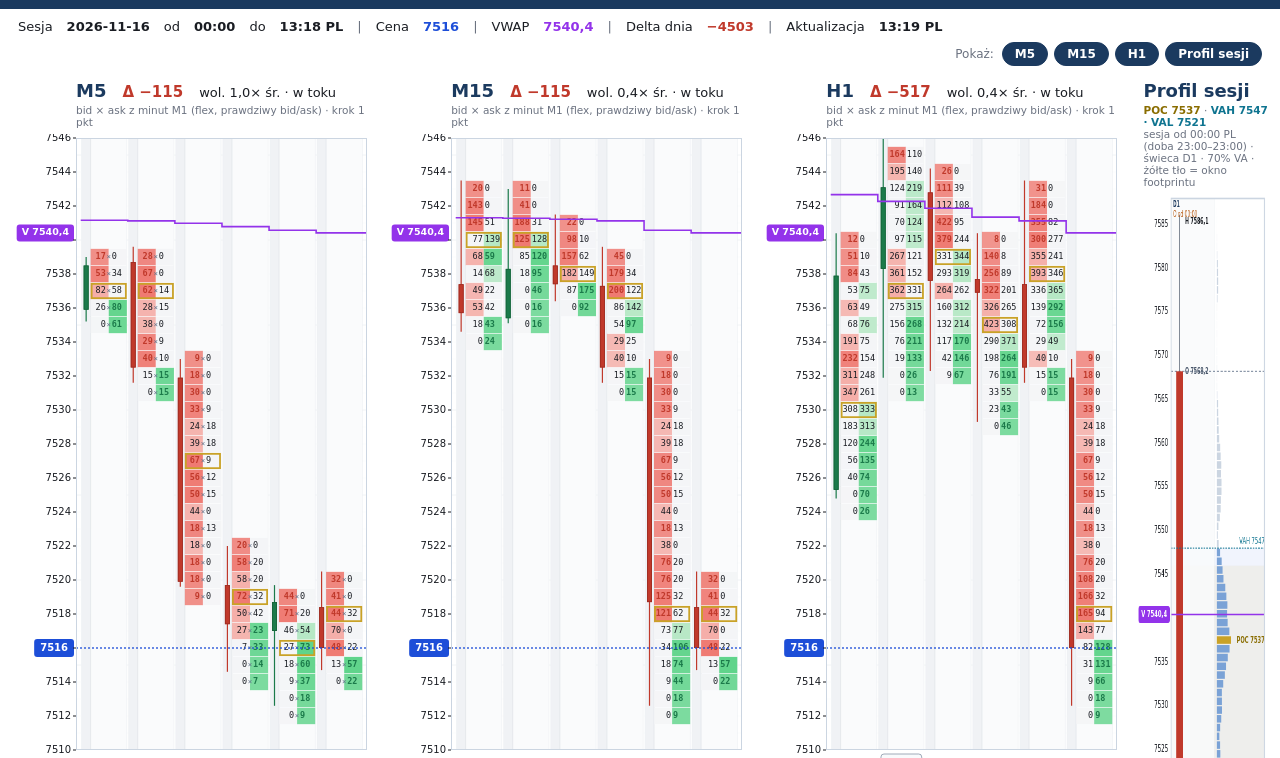
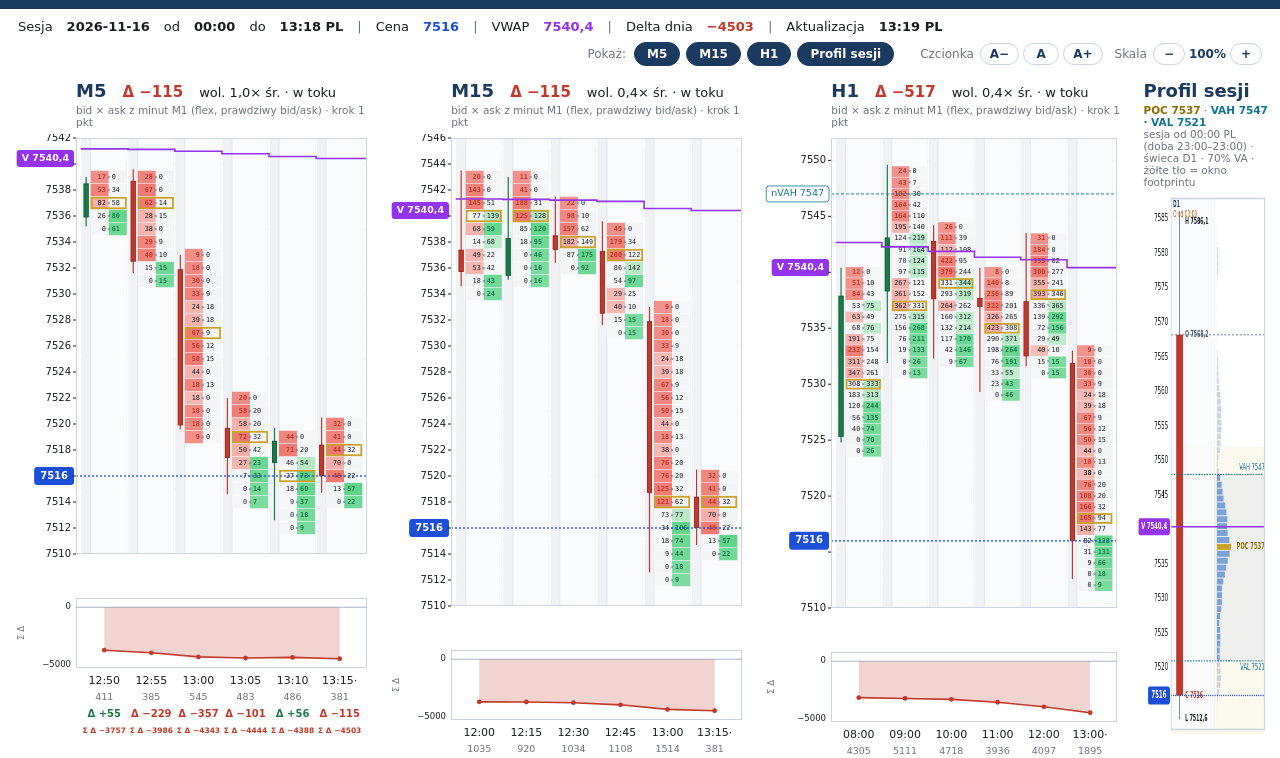
Before and after one commit to tpaczoski/da-flow, a plain HTML site: page live_us500.html in a window 1280 px wide. Shown: the part 42-800 px from the top of the page. Drawn offline with Linux system fonts and the light colour scheme.

Commit message:
live_us500: oś Y do wszystkich widocznych świec, czcionka A−/A+ i skala

```diff
--- a/live_us500.html
+++ b/live_us500.html
@@ -30,6 +30,12 @@ html,body{margin:0;background:var(--bg);color:var(--text);font-family:var(--f);f
 .tog button{font:inherit;font-size:12px;font-weight:700;border:1px solid #cbd5e1;background:#fff;color:var(--muted);border-radius:999px;padding:4px 12px;cursor:pointer}
 .tog button[aria-pressed="true"]{background:var(--navy);border-color:var(--navy);color:#fff}
 .tog button:focus-visible{outline:2px solid var(--price);outline-offset:2px}
+.uictl{display:flex;gap:4px;align-items:center;flex-wrap:wrap}
+.uictl span{color:var(--muted);font-size:12px;margin:0 2px 0 8px}
+.uictl button{font:inherit;font-size:12px;font-weight:700;border:1px solid #cbd5e1;background:#fff;color:var(--navy);border-radius:999px;padding:3px 9px;cursor:pointer;min-width:32px}
+.uictl button:hover,.uictl button:focus-visible{background:var(--navy);color:#fff;outline:none}
+.uictl #scaleLbl,.uictl #fontReset{min-width:36px;text-align:center;color:var(--navy);font-weight:700;font-size:12px}
+.uictl #scaleLbl{margin:0;cursor:pointer}
 .warn{background:#fff3d6;color:#8a5a00;border:1px solid #e0b04a;border-radius:8px;padding:8px 12px;margin:8px 18px 0;font-weight:700}
 .err{color:var(--red);font-weight:700;padding:14px 18px}
 #stale[hidden],#msg:empty,.col[hidden]{display:none}
@@ -76,6 +82,16 @@ canvas{display:block;width:100%}
     <button data-k="m15" aria-pressed="true">M15</button>
     <button data-k="h1" aria-pressed="true">H1</button>
     <button data-k="prof" aria-pressed="true">Profil sesji</button>
+  </div>
+  <div class="uictl" role="group" aria-label="Czcionka i skala">
+    <span>Czcionka</span>
+    <button type="button" id="fontMinus" title="Mniejsza czcionka">A−</button>
+    <button type="button" id="fontReset" title="Reset czcionki (100%)">A</button>
+    <button type="button" id="fontPlus" title="Większa czcionka">A+</button>
+    <span>Skala</span>
+    <button type="button" id="scaleMinus" title="Pomniejsz wykres">−</button>
+    <span id="scaleLbl" title="Reset skali (100%)">100%</span>
+    <button type="button" id="scalePlus" title="Powiększ wykres">+</button>
   </div>
   <button type="button" class="live-reset" id="resetAll" hidden aria-label="Wróć do widoku na żywo">⟲ na żywo</button>
 </div>
@@ -129,6 +145,31 @@ document.querySelectorAll('#tog button').forEach(b => b.onclick = () => {
   applyVis(); if (LAST) render(LAST);
 });
 applyVis();
+
+// ---------- font size & chart scale (localStorage) ----------
+const UI_KEY = 'live-us500-ui';
+let UI = { font: 1, scale: 1 };
+try {
+  const u = JSON.parse(localStorage.getItem(UI_KEY) || '{}');
+  if (u && isFinite(u.font)) UI.font = u.font;
+  if (u && isFinite(u.scale)) UI.scale = u.scale;
+} catch (e) {}
+function clampUI(v, lo, hi) { return Math.max(lo, Math.min(hi, Math.round(v * 20) / 20)); }
+function saveUI() { try { localStorage.setItem(UI_KEY, JSON.stringify(UI)); } catch (e) {} }
+function syncUI() {
+  const fl = $('fontReset'), sl = $('scaleLbl');
+  if (fl) fl.title = 'Reset czcionki (' + Math.round(UI.font * 100) + '%)';
+  if (sl) sl.textContent = Math.round(UI.scale * 100) + '%';
+}
+function setFont(v) { UI.font = clampUI(v, 0.7, 1.5); saveUI(); syncUI(); if (LAST) render(LAST); }
+function setScale(v) { UI.scale = clampUI(v, 0.5, 1.5); saveUI(); syncUI(); if (LAST) render(LAST); }
+$('fontMinus').onclick = () => setFont(UI.font - 0.1);
+$('fontPlus').onclick = () => setFont(UI.font + 0.1);
+$('fontReset').onclick = () => setFont(1);
+$('scaleMinus').onclick = () => setScale(UI.scale - 0.1);
+$('scalePlus').onclick = () => setScale(UI.scale + 0.1);
+$('scaleLbl').onclick = () => setScale(1);
+syncUI();
 
 // ---------- data ----------
 const fbin = p => Math.floor(p / STEP + 1e-9) * STEP;
@@ -279,17 +320,19 @@ function drawFp(cv, all, tf, ymin, ymax, price, refItems, rowH, vwap) {
   }
   const maxLabAt = px => { fontNum(ctx, px); let m = 0; for (const t of labels) m = Math.max(m, ctx.measureText(t).width); return m; };
   const halfW = gap => Math.max(3, (cellsW - gap) / 2 - 1);
-  let fs = Math.max(MIN_FONT, Math.min(11, rowH * 0.5));
+  const fontMul = UI.font || 1;
+  const minFs = Math.max(6, MIN_FONT * fontMul * 0.85);
+  let fs = Math.max(minFs, Math.min(12 * fontMul, rowH * 0.5 * fontMul));
   let mode = 'stack'; // 'hx' bid × ask, 'h' bid ask, 'stack' bid over ask
-  if (maxLabAt(MIN_FONT) <= halfW(6)) {
+  if (maxLabAt(minFs) <= halfW(6)) {
     mode = 'hx';
-    while (fs > MIN_FONT && maxLabAt(fs) > halfW(6)) fs -= 0.5;
-  } else if (maxLabAt(MIN_FONT) <= halfW(2)) {
+    while (fs > minFs && maxLabAt(fs) > halfW(6)) fs -= 0.5;
+  } else if (maxLabAt(minFs) <= halfW(2)) {
     mode = 'h';
-    while (fs > MIN_FONT && maxLabAt(fs) > halfW(2)) fs -= 0.5;
+    while (fs > minFs && maxLabAt(fs) > halfW(2)) fs -= 0.5;
   } else {
     mode = 'stack';
-    while (fs > MIN_FONT && maxLabAt(fs) > cellsW - 2) fs -= 0.5;
+    while (fs > minFs && maxLabAt(fs) > cellsW - 2) fs -= 0.5;
   }
   const midGap = mode === 'hx' ? 6 : 2;
   const fsX = Math.max(6, Math.min(fs - 1, 8));
@@ -620,13 +663,25 @@ function setYShift(tf, ymin, ymax, all) {
   PAN[tf].yManual = true;
   [PAN[tf].ymin, PAN[tf].ymax] = clampY(ymin, ymax, all);
 }
-function yWin(tf, vis, liveLo, liveHi) {
+function visYRange(vis, price) {
+  if (!vis || !vis.length) return null;
+  const ls = vis.map(c => c.l), hs = vis.map(c => c.h);
+  if (price != null && isFinite(price)) { ls.push(price); hs.push(price); }
+  return [Math.floor(Math.min(...ls) - 1e-9) - 2, Math.ceil(Math.max(...hs) - 1e-9) + 2];
+}
+function yWin(tf, vis, liveLo, liveHi, price) {
   const p = PAN[tf];
-  if (p.yManual) return [p.ymin, p.ymax];
-  if (p.endSt != null && vis.length) {
-    return [Math.floor(Math.min(...vis.map(c => c.l)) - 1e-9) - 2, Math.ceil(Math.max(...vis.map(c => c.h)) - 1e-9) + 2];
-  }
-  return [liveLo, liveHi];
+  if (p && p.yManual) return [p.ymin, p.ymax];
+  // auto-fit to every visible candle (live and after time-pan)
+  const r = visYRange(vis, price != null ? price : (VIEW && VIEW.price));
+  return r || [liveLo, liveHi];
+}
+function rowHeight(span) {
+  const base = 13 * (UI.scale || 1);
+  const maxH = Math.max(260, (window.innerHeight - 330));
+  let rh = base;
+  if (span > 0 && span * rh > maxH) rh = Math.max(9 * (UI.scale || 1), maxH / span);
+  return rh;
 }
 function resetPan(tf) { PAN[tf] = blankPan(); }
 function anyPanned() {
@@ -659,7 +714,7 @@ function paintFp(tf, yLock) {
   if (!VIEW || !VIS[key]) return;
   const all = VIEW.series[tf], vis = visibleSlice(all, tf);
   let [y0, y1] = yLock || yWin(tf, vis, VIEW.ymin, VIEW.ymax);
-  const rowH = (y1 > y0) ? VIEW.fpH / (y1 - y0) : VIEW.rowH;
+  const rowH = rowHeight(y1 - y0);
   drawFp($('c' + tf), all, tf, y0, y1, VIEW.price, VIEW.refItems, rowH, VIEW.vwap);
   const visDrawn = (GEO['c' + tf] && GEO['c' + tf].bars) || vis;
   syncPanUi(tf, all, visDrawn);
@@ -839,18 +894,20 @@ function render(data) {
   if (ageMin > 15) { stale.hidden = false; stale.textContent = `Uwaga: dane starsze niż 15 min (ostatnia aktualizacja ${fmtHM.format(updated)} PL).`; document.body.dataset.stale = '1'; }
   else { stale.hidden = true; stale.textContent = ''; document.body.dataset.stale = '0'; }
   grid.hidden = false;
-  // shared Y: shorter visible timeframes (like Discord: all but the longest), + 2 pt pad, price ±3
+  // each timeframe auto-fits Y to all its visible candles (so none are clipped)
   const visTf = Object.keys(TF).filter(k => VIS[k]).map(k => TF[k]);
-  const basis = visTf.length > 1 ? visTf.slice(0, -1) : visTf.length ? visTf : [5, 15];
-  const vb = basis.flatMap(tf => visibleSlice(series[tf], tf));
-  let ymin = Math.floor(Math.min(...vb.map(c => c.l)) - 1e-9) - 2, ymax = Math.ceil(Math.max(...vb.map(c => c.h)) - 1e-9) + 2;
-  ymin = Math.min(ymin, Math.floor(price - 3)); ymax = Math.max(ymax, Math.ceil(price + 3));
-  // VWAP widens the window only when within 3 pt of it; otherwise ↑/↓ label
-  if (vwap != null && vwap < ymin && vwap >= ymin - 3) ymin = Math.floor(vwap) - 1;
-  if (vwap != null && vwap > ymax && vwap <= ymax + 3) ymax = Math.ceil(vwap) + 1;
-  const rowH = Math.max(17, Math.min(24, (window.innerHeight - 280) / Math.max(8, ymax - ymin)));
   const refItems = refs(bars, data.session);
-  const fpH = Math.round((ymax - ymin) * rowH);
+  const yRanges = {};
+  let ymin = price - 4, ymax = price + 4, maxNat = 260;
+  for (const tf of visTf) {
+    const vis = visibleSlice(series[tf], tf);
+    const r = yWin(tf, vis, price - 4, price + 4, price);
+    yRanges[tf] = r;
+    ymin = Math.min(ymin, r[0]); ymax = Math.max(ymax, r[1]);
+    maxNat = Math.max(maxNat, (r[1] - r[0]) * rowHeight(r[1] - r[0]));
+  }
+  const fpH = Math.round(maxNat);
+  const rowH = rowHeight(Math.max(8, ymax - ymin));
   let fpTotal = fpH + 4 + 44 + 70 + 76;
   VIEW = { series, price, refItems, vwap, ymin, ymax, rowH, fpH, bars };
   document.body.dataset.pan5 = 'live'; document.body.dataset.pan15 = 'live'; document.body.dataset.pan60 = 'live';
@@ -859,8 +916,8 @@ function render(data) {
     if (!VIS[k]) continue;
     colHead($('h' + tf), tf, series[tf]);
     const vis = visibleSlice(series[tf], tf);
-    const [y0, y1] = yWin(tf, vis, ymin, ymax);
-    const rh = (y1 > y0) ? fpH / (y1 - y0) : rowH;
+    const [y0, y1] = yRanges[tf] || yWin(tf, vis, ymin, ymax, price);
+    const rh = rowHeight(y1 - y0);
     drawFp($('c' + tf), series[tf], tf, y0, y1, price, refItems, rh, vwap);
     const visDrawn = (GEO['c' + tf] && GEO['c' + tf].bars) || vis;
     syncPanUi(tf, series[tf], visDrawn);
@@ -878,7 +935,7 @@ function render(data) {
   const ibh = refItems.find(r => r[1] === 'IB High'), ibl = refItems.find(r => r[1] === 'IB Low');
   $('foot').innerHTML =
     `Bid × ask z minut M1 ttechou flex (prawdziwy wolumen bid/ask na poziom 0,5 pkt, zsumowany do kroku 1 pkt) · ${bars.length} minut M1 ${fmtHM.format(new Date(bars[0].ms))}–${fmtHM.format(new Date(last.ms))} PL · domyślnie ostatnie 6 świec na interwał (przeciągnij wykres ↔ żeby cofnąć się w sesji, ↕ żeby przesunąć cenę; kółko = cena, Shift+kółko = czas; ⟲ na żywo wraca do bieżących świec i śledzenia). „·” = świeca w toku.<br>` +
-    `Wspólna oś Y ${fpx(ymin)}–${fpx(ymax)} w widoku na żywo (zakres krótszych interwałów + margines; dłuższe świece poza oknem przycięte ↑/↓; po przesunięciu każdy interwał ma własne okno) · świeca OHLC z lewej strony każdej kolumny (ciało open–close, knot high–low, zielona wzrost / czerwona spadek) · ` +
+    `Oś Y każdego interwału dopasowana do widocznych świec (${fpx(ymin)}–${fpx(ymax)} łącznie; przeciągnij ↕ żeby przesunąć, ⟲ na żywo wraca do auto) · świeca OHLC z lewej strony każdej kolumny (ciało open–close, knot high–low, zielona wzrost / czerwona spadek) · ` +
     `IB ${ibl ? fpx(ibl[0]) + '–' + fpx(ibh[0]) : '— (od 15:30)'} · ONH ${onh ? fpx(onh[0]) : '—'} · nVAH ${nv ? fpx(nv[0]) : '—'} (noc 00:00–15:30 PL) · VWAP sesji ${fpx(Math.round(vwap * 10) / 10)} (fioletowa linia; Σ cena·(bid+ask)/Σ(bid+ask) od początku sesji, w kolumnach schodkowo na zamknięcie świecy) · imbalance ${IMB}× po przekątnej (pogrubione) · ramka złota = POC świecy · wol. X× śr. = wolumen bieżącej świecy / średnia z 12 poprzednich.<br>` +
     `Σ Δ (acc delta) liczona od ${fmtHM.format(new Date(bars[0].ms))} PL · czas polski (Europe/Warsaw) · strona odświeża dane co 60 s, dane aktualizowane co 5 min (pn–pt 6:00–21:55) · analiza, nie rekomendacja.`;
   Object.assign(document.body.dataset, { status: 'ok', price: String(price), vwap: String(vwap), delta: String(dayDelta), nbars: String(bars.length) });
```
